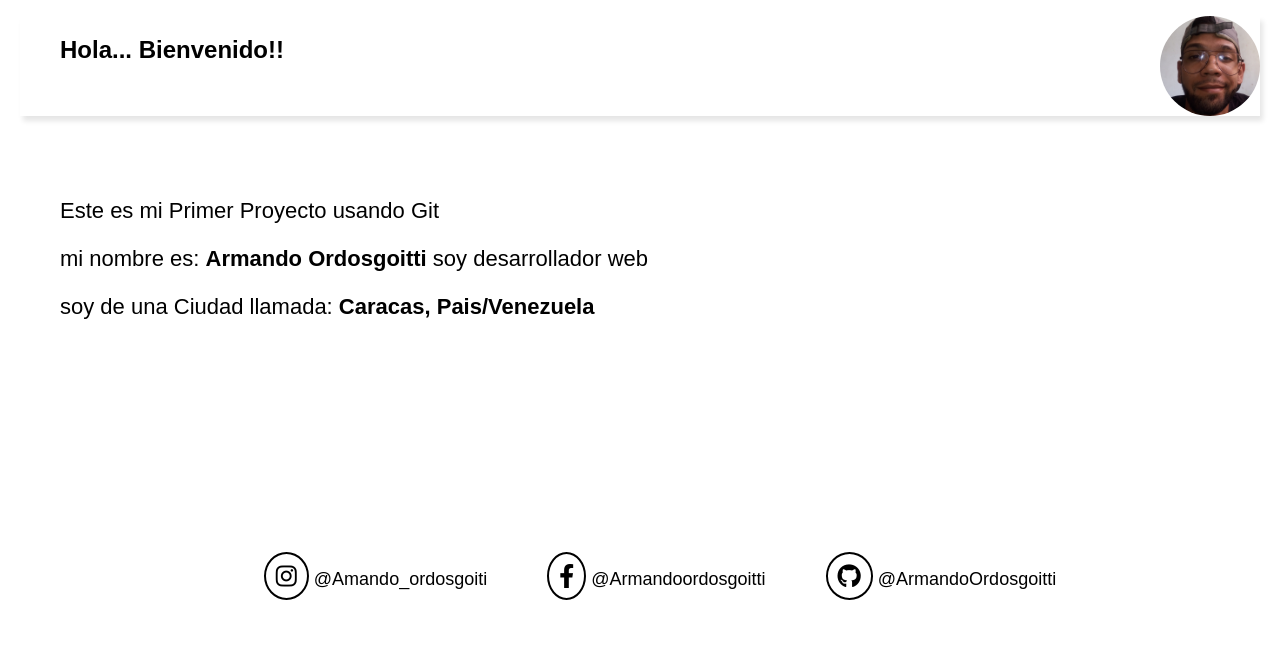
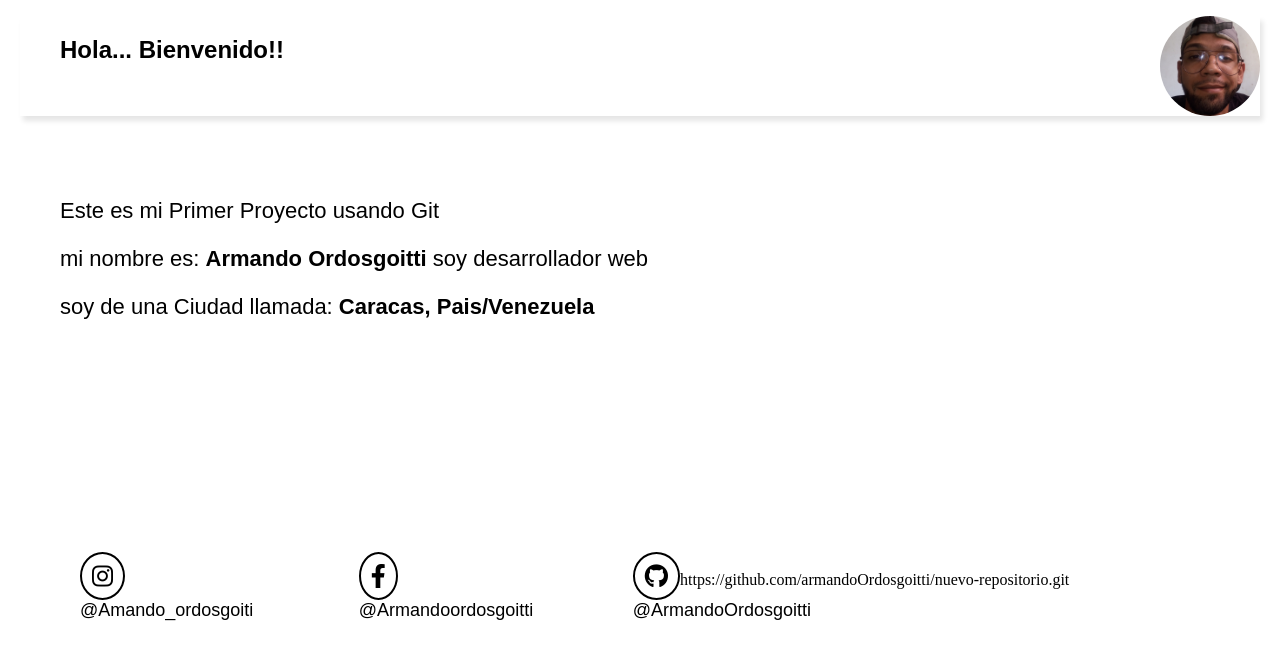
Before and after one commit to armandoOrdosgoitti/mi-primer-repositorio-git, a plain HTML site: page index.html in a window 1280 px wide. Drawn offline with Linux system fonts and the light colour scheme.

Commit message:
repositorio

```diff
--- a/index.html
+++ b/index.html
@@ -30,7 +30,7 @@
                 <ul>
                     <li><i class="fa-brands fa-instagram"></i><span class="iconos"> @amando_ordosgoiti</span></li>
                     <li><i class="fa-brands fa-facebook-f"></i><span class="iconos"> @armandoordosgoitti</span></li>
-                    <li><i class="fa-brands fa-github"></i><span class="iconos"> @armandoOrdosgoitti</span></li>
+                    <li><i class="fa-brands fa-github"></i>https://github.com/armandoOrdosgoitti/nuevo-repositorio.git<span class="iconos"> @armandoOrdosgoitti</span></li>
                 </ul>
             </footer>
         </div>
```
